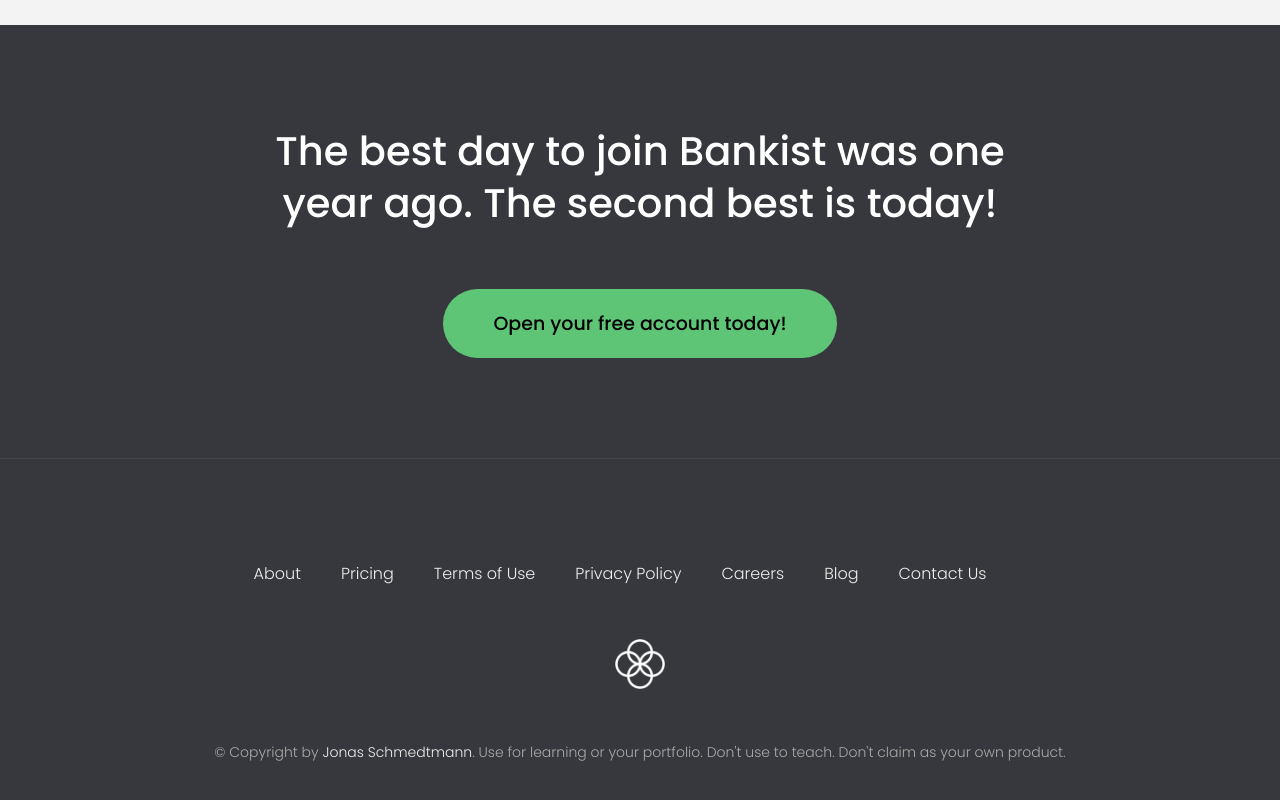
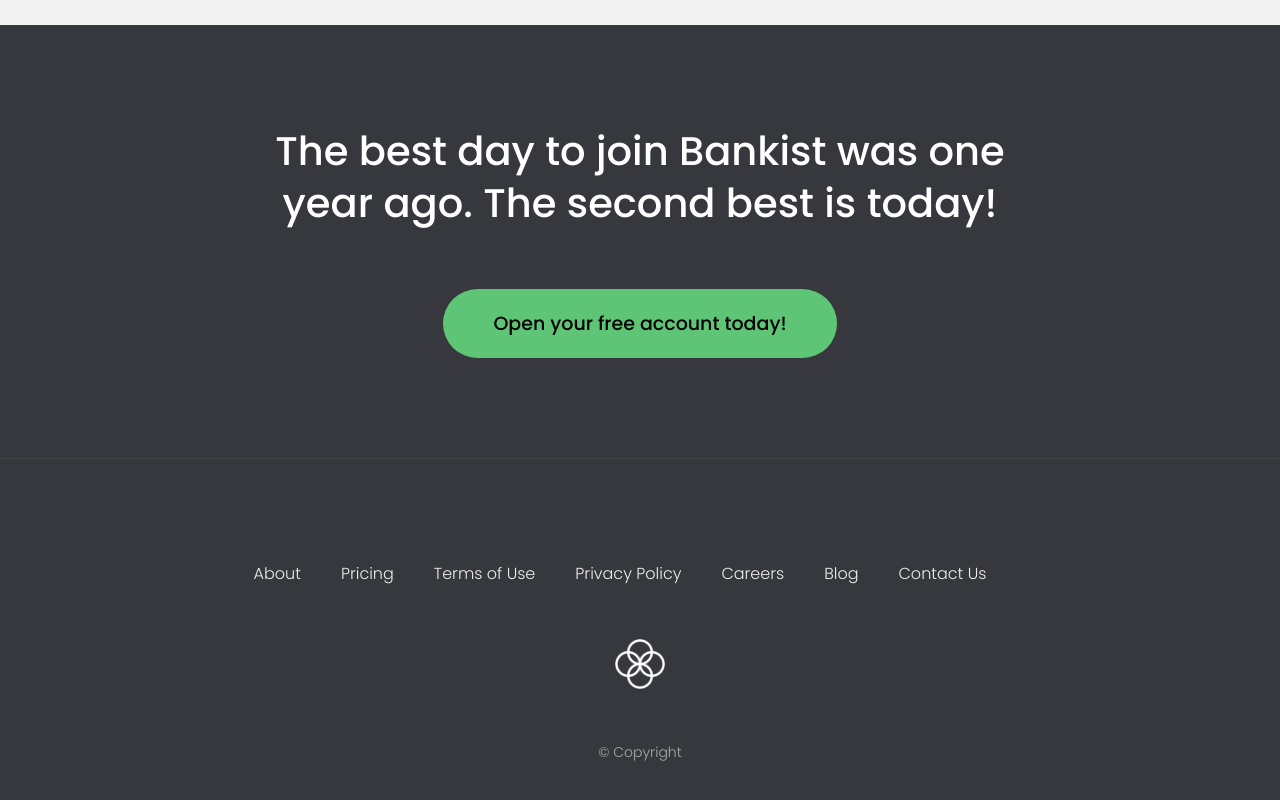
Before and after one commit to Gsyrx/bankist-dom, a plain HTML site: page index.html in a window 1280 px wide. Shown: the part 4171-4971 px from the top of the page. Drawn offline with Linux system fonts and the light colour scheme.

Commit message:
worked with sliders

```diff
--- a/index.html
+++ b/index.html
@@ -320,16 +320,7 @@
         </li>
       </ul>
       <img src="img/icon.png" alt="Logo" class="footer__logo" />
-      <p class="footer__copyright">
-        &copy; Copyright by
-        <a
-          class="footer__link twitter-link"
-          target="_blank"
-          href="https://twitter.com/jonasschmedtman"
-          >Jonas Schmedtmann</a
-        >. Use for learning or your portfolio. Don't use to teach. Don't claim
-        as your own product.
-      </p>
+      <p class="footer__copyright">&copy; Copyright</p>
     </footer>
 
     <div class="modal hidden">
```
